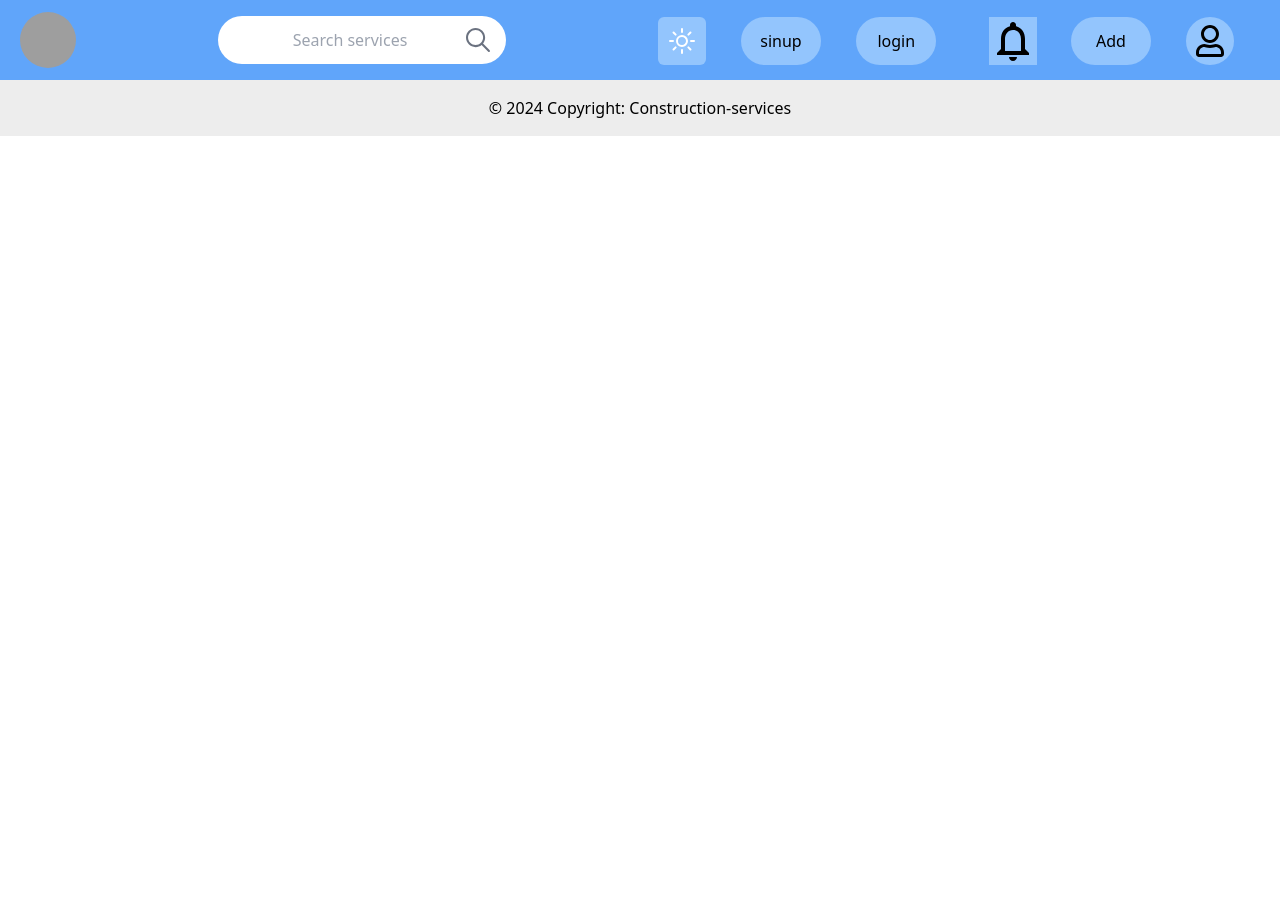
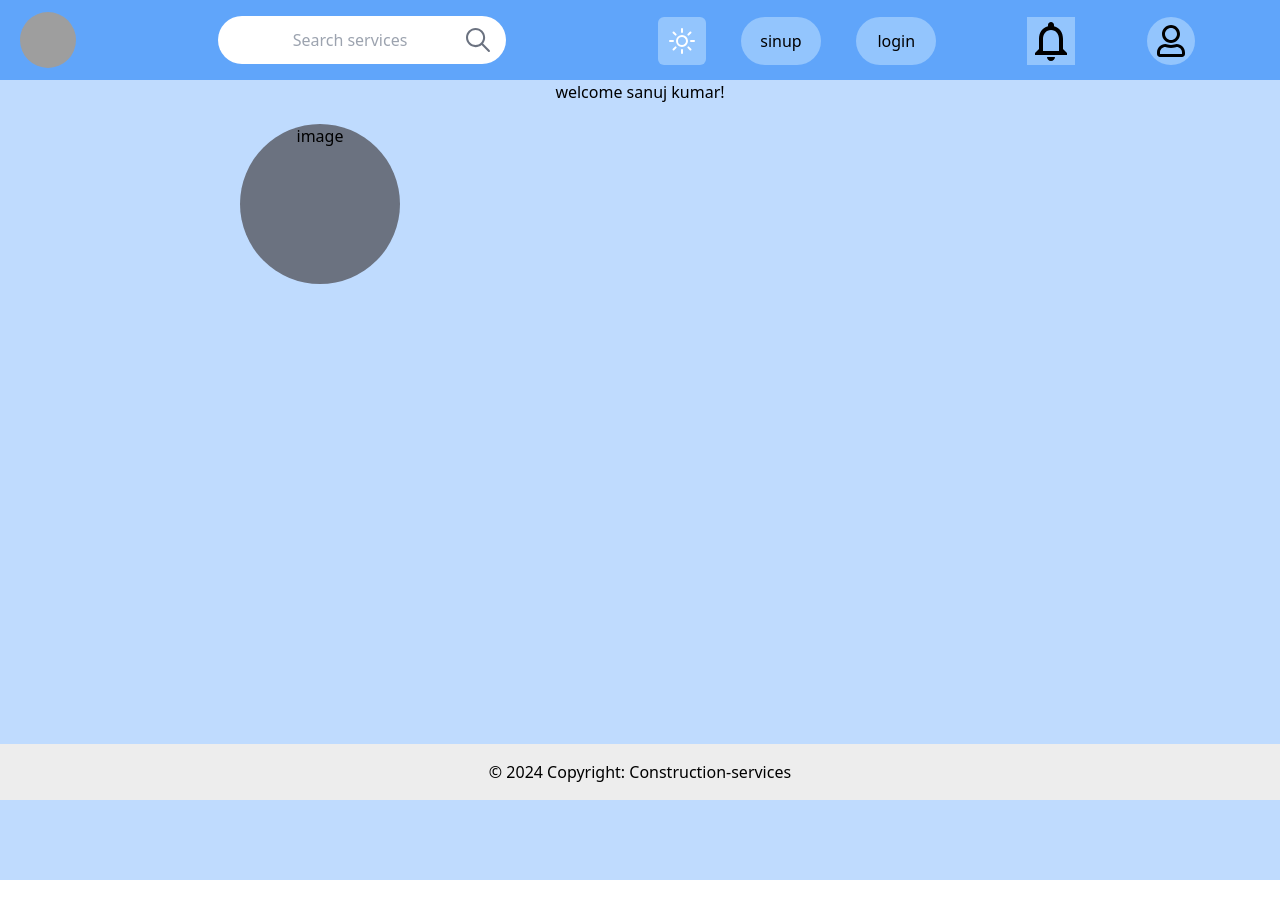
Before and after one commit to Sanujkumar/construction-services, a React (Vite) app in the folder frontend/: page /profile in a window 1280 px wide. Shown: the top 918 px of the page. Before the commit the page ends 800 px from the top, so only its background shows below. Built offline with nearby package versions, Linux system fonts and the light colour scheme; grey boxes are pictures that could not be loaded.

Commit message:
make profile section in frontend

```diff
--- a/frontend/src/App.jsx
+++ b/frontend/src/App.jsx
@@ -1,7 +1,7 @@
 import React from 'react';
 import Show from './components/show';
 import Navbar from './common/navbar';
-import { BrowserRouter as Router, Routes, Route } from 'react-router-dom';
+import { BrowserRouter as Router, Routes, Route, BrowserRouter } from 'react-router-dom';
 import Booking from './components/bookinForm';
 import Footer from './common/footer';
 import ShowSpecificCard from './components/showSpecificCard';
@@ -9,6 +9,7 @@ import SignupForm from './components/sinupForm';
 import LoginForm from "./components/loginForm" ;
 import FooterComponents from './common/footerComponets';
 import { useState } from 'react';
+import Profile from './components/pages/profile';
 
 
 function App() {
@@ -16,12 +17,7 @@ function App() {
 
   return (
 
-    <Router
-    future={{
-      v7_startTransition: true,
-      v7_relativeSplatPath: true,
-    }}
-    >
+    <BrowserRouter>
       <div>
         <div className="sticky top-0">
           <Navbar setIsAuth={setIsAuth} isAuth={isAuth}/>
@@ -33,6 +29,7 @@ function App() {
           <Route path='/booking/:serviceId' element={<Booking />} />
           <Route path='/signup' element={<SignupForm/>}/>
           <Route path='/login' element={<LoginForm setIsAuth={setIsAuth}/>}/>
+          <Route path='/profile' element={<Profile/>}  />
         </Routes>
         </div>
         <div className="sticky bottom-0 w-full hidden lg:block">
@@ -42,7 +39,8 @@ function App() {
           <FooterComponents/>
         </div>
       </div>
-    </Router>
+      </BrowserRouter>
+
   )
 }
 
--- a/frontend/src/common/footerComponets.jsx
+++ b/frontend/src/common/footerComponets.jsx
@@ -1,5 +1,4 @@
 import Notification from "../navbarComponents/notification";
-import OwnProfileCard from "../components/pages/ownProfileCardForm";
 import User from "../navbarComponents/user";
 
 const footerComponents = () => {
@@ -8,9 +7,6 @@ const footerComponents = () => {
         <div className="flex justify-evenly">
           <div>
             <Notification/>
-          </div>
-          <div>
-            <OwnProfileCard/>
           </div>
           <div className="">
             <User/>
--- a/frontend/src/components/loginForm.jsx
+++ b/frontend/src/components/loginForm.jsx
@@ -26,10 +26,10 @@ const LoginForm = ({ setIsAuth }) => {
       setLoading(false);
 
       if (response.status === 200) {
-        const token = response.data;
-        localStorage.setItem("jwtToken", token);
-        console.log("jsonwebtoken",token);
-        setIsAuth(true);
+         const token = response.data.token;
+         localStorage.setItem("jwtToken", token);
+         console.log("jsonwebtoken",token);
+         setIsAuth(true);
         setSuccess(response.data.message);
         setTimeout(() => {
           navigate("/");
--- a/frontend/src/components/pages/ownProfileCardForm.jsx
+++ /dev/null
@@ -1,10 +0,0 @@
-
-const OwnProfileCard = () =>{
-    return(
-        <div>
-            <button className="h-12 w-20 rounded-3xl  bg-blue-300">Add</button>
-        </div>
-    );
-};
-
-export default OwnProfileCard;
--- /dev/null
+++ b/frontend/src/components/pages/profile.jsx
@@ -0,0 +1,13 @@
+
+const Profile = () => {
+    return(
+        <div className="min-h-screen text-center bg-blue-200">
+            welcome sanuj kumar!
+            <div className="bg-gray-500 w-40 h-40 rounded-full ml-60 mt-5">
+                image
+            </div>
+        </div>
+    );
+};
+
+export default Profile;
--- a/frontend/src/navbarComponents/user.jsx
+++ b/frontend/src/navbarComponents/user.jsx
@@ -1,10 +1,19 @@
 import { FaRegUser } from "react-icons/fa";
+import { useNavigate } from "react-router-dom";
+
 
 
 const User = () => {
-    return(
+    const navigate = useNavigate();
+
+    const usehandleClickUser = () => {
+        navigate("/profile");
+    }
+    return (
         <div className="">
-            <button className="h-12 w-12 rounded-full bg-blue-300 hover:bg-blue-500 "><FaRegUser className="h-8 w-12" /></button>
+            <button
+                onClick={usehandleClickUser}
+                className="h-12 w-12 rounded-full bg-blue-300 hover:bg-blue-500 "><FaRegUser className="h-8 w-12" /></button>
         </div>
     );
 }
```
